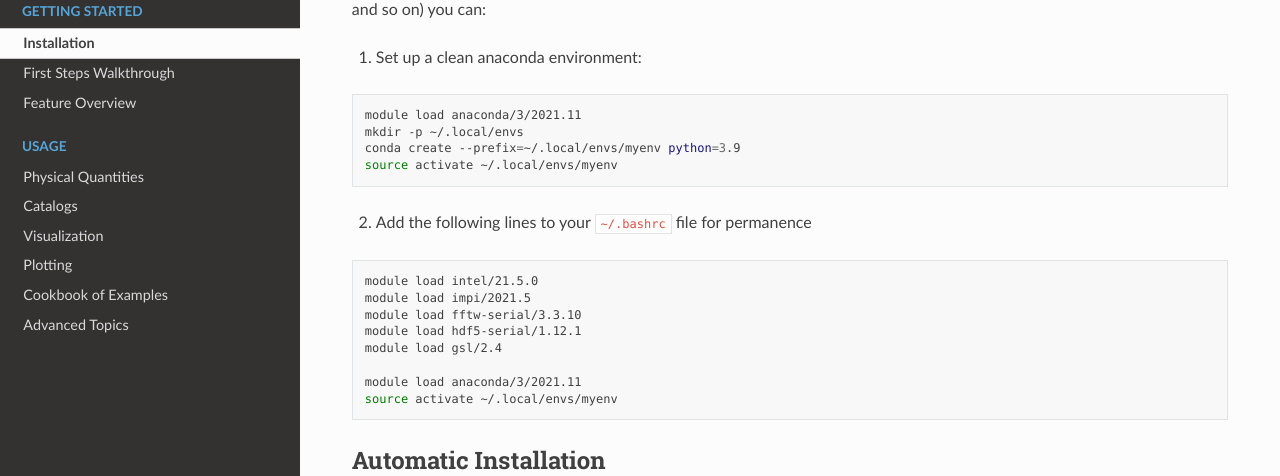
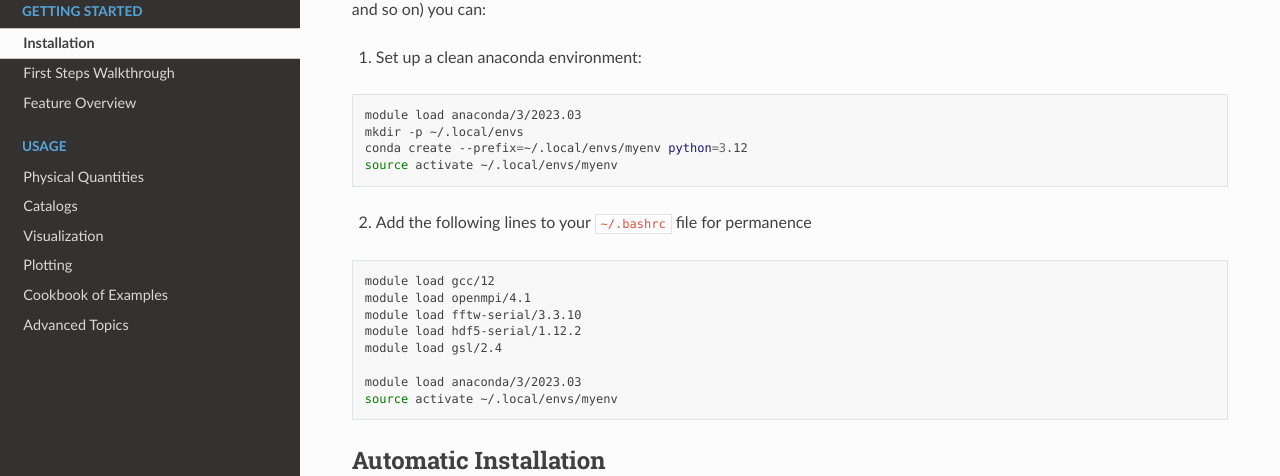
Before and after one commit to dnelson/temet, a Sphinx documentation site: the page built from docs/installation.rst, in a window 1280 px wide and 900 px high. Shown: the part 290-766 px from the top of the window. Built offline with Sphinx 7.4.7 and the Read the Docs theme 2.0.0, drawn with Linux system fonts in a browser that asks for light colours; pages that are not in the unit, such as notebooks, are missing from menus.

Commit message:
Update to Python 3.12.x

```diff
--- a/docs/installation.rst
+++ b/docs/installation.rst
@@ -13,22 +13,22 @@ If you don't yet have a working python installation/environment, then e.g. on th
 
 .. code-block:: bash
 
-    module load anaconda/3/2021.11
+    module load anaconda/3/2023.03
     mkdir -p ~/.local/envs
-    conda create --prefix=~/.local/envs/myenv python=3.9
+    conda create --prefix=~/.local/envs/myenv python=3.12
     source activate ~/.local/envs/myenv
 
 2. Add the following lines to your ``~/.bashrc`` file for permanence
 
 .. code-block:: bash
 
-    module load intel/21.5.0
-    module load impi/2021.5
+    module load gcc/12
+    module load openmpi/4.1
     module load fftw-serial/3.3.10
-    module load hdf5-serial/1.12.1
+    module load hdf5-serial/1.12.2
     module load gsl/2.4
 
-    module load anaconda/3/2021.11
+    module load anaconda/3/2023.03
     source activate ~/.local/envs/myenv
 
 
--- a/requirements.txt
+++ b/requirements.txt
@@ -1,4 +1,4 @@
-# python 3.8.0
+# python 3.12.x
 astropy
 cmocean
 corner
```
Also changed, not shown: other parts of requirements.txt (+1 -1 lines), 2 other files.
